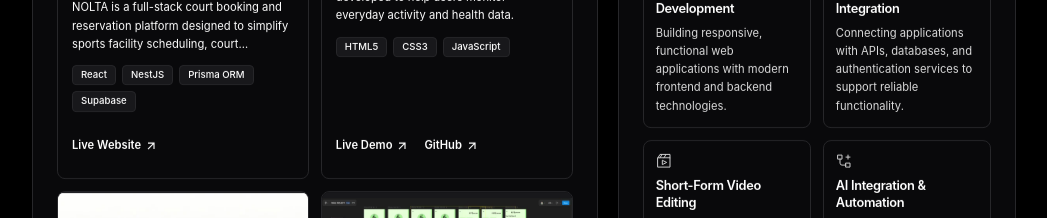
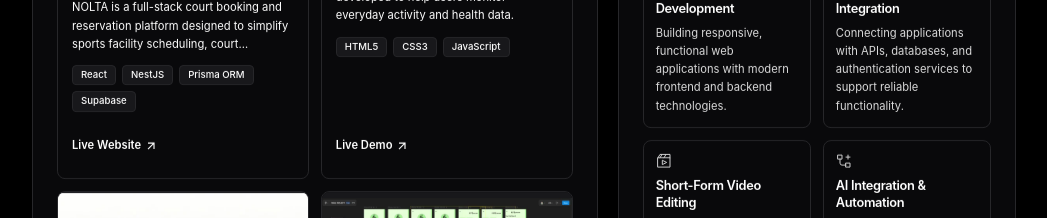
Before and after one commit to egunalucasandrei-droid/My-Portfolio-Eguna, a React (Vite) app: page / in a window 1280 px wide. Shown: the part 1280-1498 px from the top of the page, without its empty margins (116-1163 px from the left). Built offline with nearby package versions, Linux system fonts and the light colour scheme.

Commit message:
fix: remove Vitality Tracker GitHub link

```diff
--- a/src/App.jsx
+++ b/src/App.jsx
@@ -113,7 +113,6 @@ const projects = [
     desc: "A responsive health tracking interface I developed to help users monitor everyday activity and health data.",
     role: "Front-End Developer",
     tech: ['HTML5', 'CSS3', 'JavaScript'],
-    github: "https://github.com/egunalucasandrei-droid/Vitality-Health-Tracker",
     img: Vitality,
     link: "https://vitalitytracker.app",
     linkText: "Visit Site"
```
